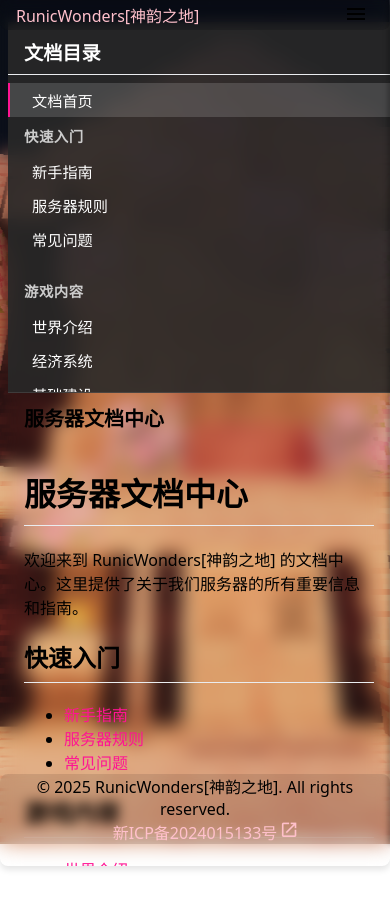
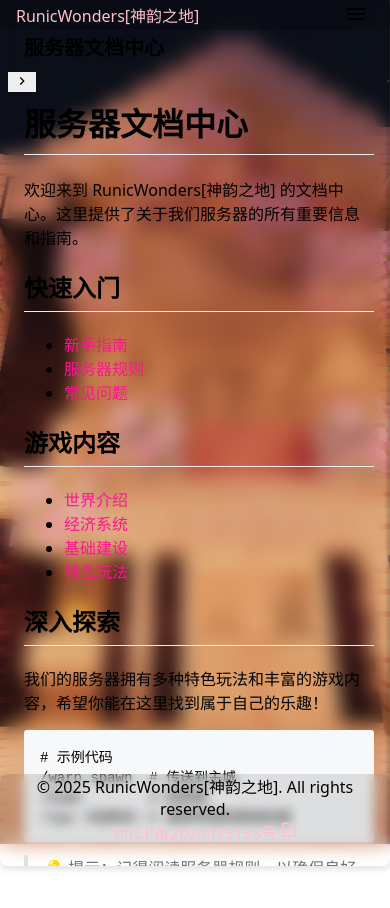
Before and after one commit to RunicWonders/rwmc.top, a Vue app: page /docs in a window 390 px wide. Shown: the top 908 px of the page. Built offline with nearby package versions, Linux system fonts and the light colour scheme; what vue3-lazyload would draw is missing.

Commit message:
🌈 style(doc center): imp mobile styles

```diff
--- a/src/components/Docs.vue
+++ b/src/components/Docs.vue
@@ -9,19 +9,17 @@ const content = ref('');
 const loading = ref(true);
 const error = ref(null);
 const docTitle = ref('文档');
-const mobileNavCollapsed = ref(false); // 默认展开导航栏
+const showNav = ref(false); // 默认不展开导航栏
 
 // 切换移动导航显示状态
 function toggleMobileNav() {
-  mobileNavCollapsed.value = !mobileNavCollapsed.value;
+  showNav.value = !showNav.value;
 }
 
 // 在移动端导航点击后自动收起导航栏
 function navigateAndCollapse(path) {
   navigateTo(path);
-  if (window.innerWidth <= 768) {
-    mobileNavCollapsed.value = true;
-  }
+  toggleMobileNav();
 }
 
 // 导航栏配置
@@ -121,17 +119,13 @@ onMounted(() => {
 
 <template>
   <div id="main" class="docs-container">
-    <!-- 移动端导航切换按钮 -->
-    <div class="mobile-nav-toggle" :class="{ 'collapsed': mobileNavCollapsed }" @click="toggleMobileNav">
-      <div class="hamburger-icon">
-        <span></span>
-        <span></span>
-        <span></span>
-      </div>
-    </div>
+    <button :class="`mobile-nav-toggle ${showNav? 'clicked': ''}`" @click="toggleMobileNav">
+      <i class="mdi mdi-chevron-right"></i>
+    </button>
 
     <!-- 侧边导航栏 -->
-    <div class="doc-nav" :class="{ 'mobile-collapsed': mobileNavCollapsed }">
+    <div class="doc-nav" :class="{ 'mobile-show': showNav }">
+
       <div class="nav-header">
         <h3>文档目录</h3>
       </div>
@@ -369,6 +363,8 @@ onMounted(() => {
   }
 }
 
+.mobile-nav-toggle {display: none;}
+
 /* 移动端适配 */
 @media screen and (max-width: 768px) {
   .docs-container {
@@ -377,42 +373,38 @@ onMounted(() => {
   }
 
   .mobile-nav-toggle {
-    display: flex;
-    align-self: flex-start;
+    display: block;
+    position: fixed;
+    top: 4.5em;
+    left: 0;
+    z-index: 100;
+    border: none;
+    font-size: 1em;
+    margin: 0;
+    transition: transform 0.3s ease;
 
-    &.collapsed {
-      .hamburger-icon span:nth-child(1) {
-        transform: translateY(0);
-      }
-
-      .hamburger-icon span:nth-child(2) {
-        opacity: 1;
-      }
-
-      .hamburger-icon span:nth-child(3) {
-        transform: translateY(0);
-      }
+    &.clicked {
+      transform: rotate(180deg);
     }
   }
 
   .doc-nav {
-    width: 100%;
+    width: 80vw;
     border-right: none;
     border-bottom: 1px solid rgba(255, 255, 255, 0.1);
     max-height: 40vh;
-    transition: max-height 0.3s ease, opacity 0.3s ease, transform 0.3s ease;
-    overflow: hidden;
+    transition: max-height 0.3s ease, opacity 0.3s ease, transform 0.3s ease, left 0.3s ease;
+    overflow: auto;
     background-color: rgba(40, 40, 40, 0.9);
     color: #fff;
 
-    &.mobile-collapsed {
-      max-height: 0;
-      opacity: 0;
-      transform: translateY(-10px);
-      margin: 0;
-      padding: 0;
-      pointer-events: none;
-      border-bottom: none;
+    position: fixed;
+    left: calc(-80vw - 10px);
+    top: 5em;
+    z-index: 99;
+
+    &.mobile-show {
+      left: 0;
     }
 
     .nav-header h3 {
@@ -442,65 +434,6 @@ onMounted(() => {
   }
 }
 
-/* 移动导航切换按钮 */
-.mobile-nav-toggle {
-  display: none;
-  position: sticky;
-  top: 10px;
-  left: 10px;
-  z-index: 100;
-  width: 40px;
-  height: 40px;
-  background-color: rgba(50, 50, 50, 0.85);
-  backdrop-filter: blur(10px);
-  -webkit-backdrop-filter: blur(10px);
-  border-radius: 4px;
-  margin: 10px;
-  cursor: pointer;
-  box-shadow: 0 2px 4px rgba(0, 0, 0, 0.2);
-  transition: all 0.2s;
-
-  &:hover {
-    background-color: rgba(70, 70, 70, 0.9);
-  }
-
-  .hamburger-icon {
-    width: 100%;
-    height: 100%;
-    display: flex;
-    flex-direction: column;
-    justify-content: center;
-    align-items: center;
-
-    span {
-      display: block;
-      width: 24px;
-      height: 3px;
-      background-color: #fff;
-      margin: 2px 0;
-      border-radius: 3px;
-      transition: all 0.3s;
-    }
-  }
-}
-
-/* 当导航展开时改变汉堡按钮样式 */
-.mobile-nav-toggle:not(.collapsed) {
-  .hamburger-icon {
-    span:nth-child(1) {
-      transform: translateY(7px) rotate(45deg);
-    }
-
-    span:nth-child(2) {
-      opacity: 0;
-    }
-
-    span:nth-child(3) {
-      transform: translateY(-7px) rotate(-45deg);
-    }
-  }
-}
-
 /* 深色模式适配 */
 @media (prefers-color-scheme: dark) {
   .mobile-nav-toggle {
```
